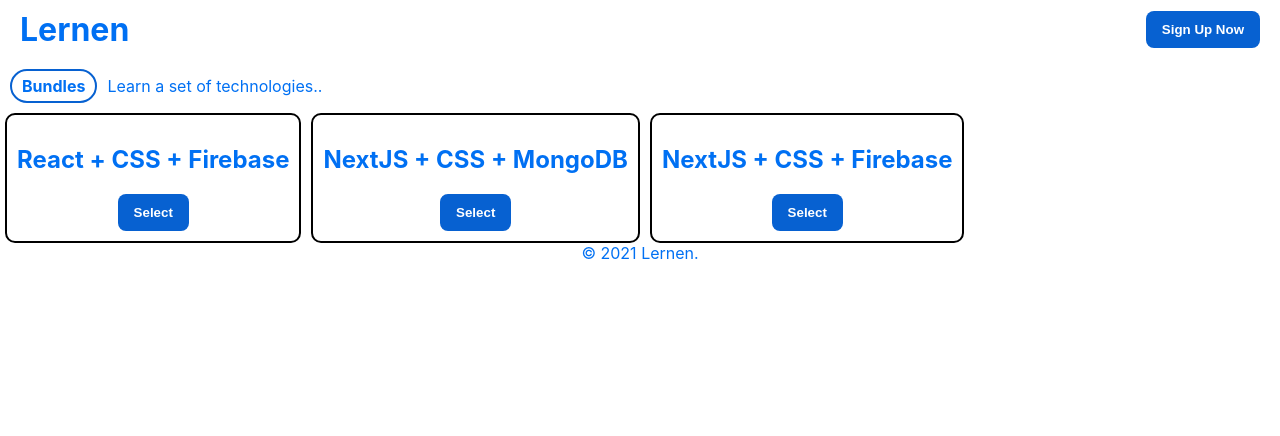
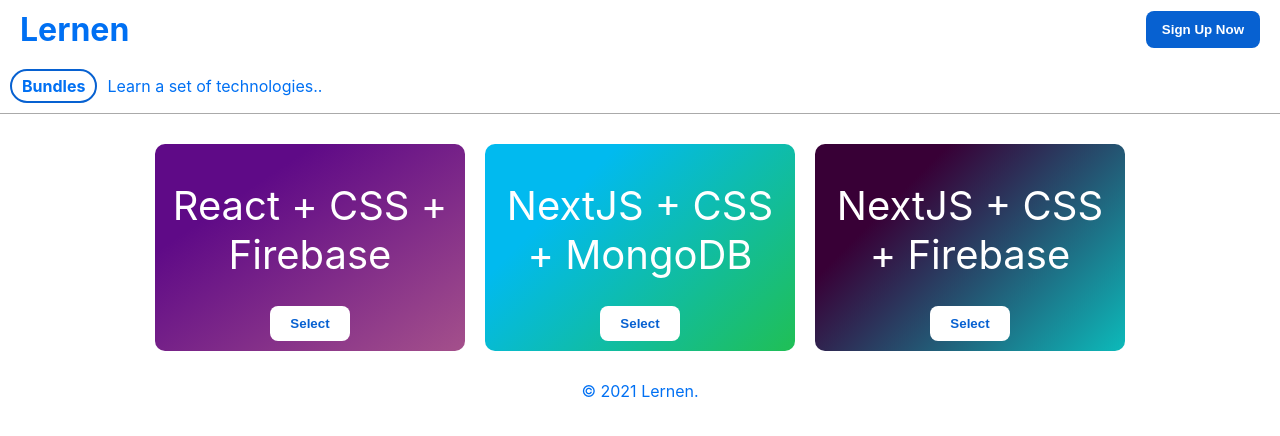
Before and after one commit to qnxdev/lernen, a Next.js app: page / in a window 1280 px wide. Shown: the top 436 px of the page. Built offline with nearby package versions, Linux system fonts and the light colour scheme.

Commit message:
css change

```diff
--- a/pages/index.jsx
+++ b/pages/index.jsx
@@ -7,9 +7,9 @@ import Page from "../components/Page";
 
 export default function Home() {
   const bundles = [
-    { id: 1, title: "React + CSS + Firebase" },
-    { id: 2, title: "NextJS + CSS + MongoDB" },
-    { id: 3, title: "NextJS + CSS + Firebase" },
+    { id: 1, title: "React + CSS + Firebase", bg:"326deg, #a4508b 0%, #5f0a87 74%" },
+    { id: 2, title: "NextJS + CSS + MongoDB", bg:"315deg, #20bf55 0%, #01baef 74%" },
+    { id: 3, title: "NextJS + CSS + Firebase",  bg:"315deg, #0cbaba 0%, #380036 74%" },
   ];
 
   return (
@@ -31,10 +31,11 @@ export default function Home() {
               return (
                 <div
                   key={item.id}
-                  style={{ border: "2px solid #000" }}
+                  style={{ backgroundImage: `linear-gradient(${item.bg})` }}
                   className="item"
+
                 >
-                  <h2>{item.title}</h2>
+                  <h1>{item.title}</h1>
                   <Button>Select</Button>
                 </div>
               );
--- a/styles/Home.css
+++ b/styles/Home.css
@@ -2,6 +2,10 @@
 
 .title a {
   color: #0070f3;
+}
+.bundles .head{
+  border-bottom: 1px solid #aaa;
+
 }
 .bundles .head h4{
   margin :10px;
@@ -9,10 +13,24 @@
   border: 2px solid var(--theme1);
   border-radius: 50px ;
 }
+.content{
+  padding: 20px;
+  justify-content: center;
+}
 .content .item{
-  border: 2px solid var(--theme1);
+  width: 25%;
+  color: #fff;
   border-radius: 10px;
-  margin: 0 5px;
+  margin:  10px;
   padding: 10px;
   text-align: center;
 }
+.content .item h1{
+  font-weight: 400;
+  font-size: 2.5rem;
+}
+.content .item button{
+  background-color: #fff;
+  color: var(--theme1);
+  padding: 10px 20px;
+}
```
